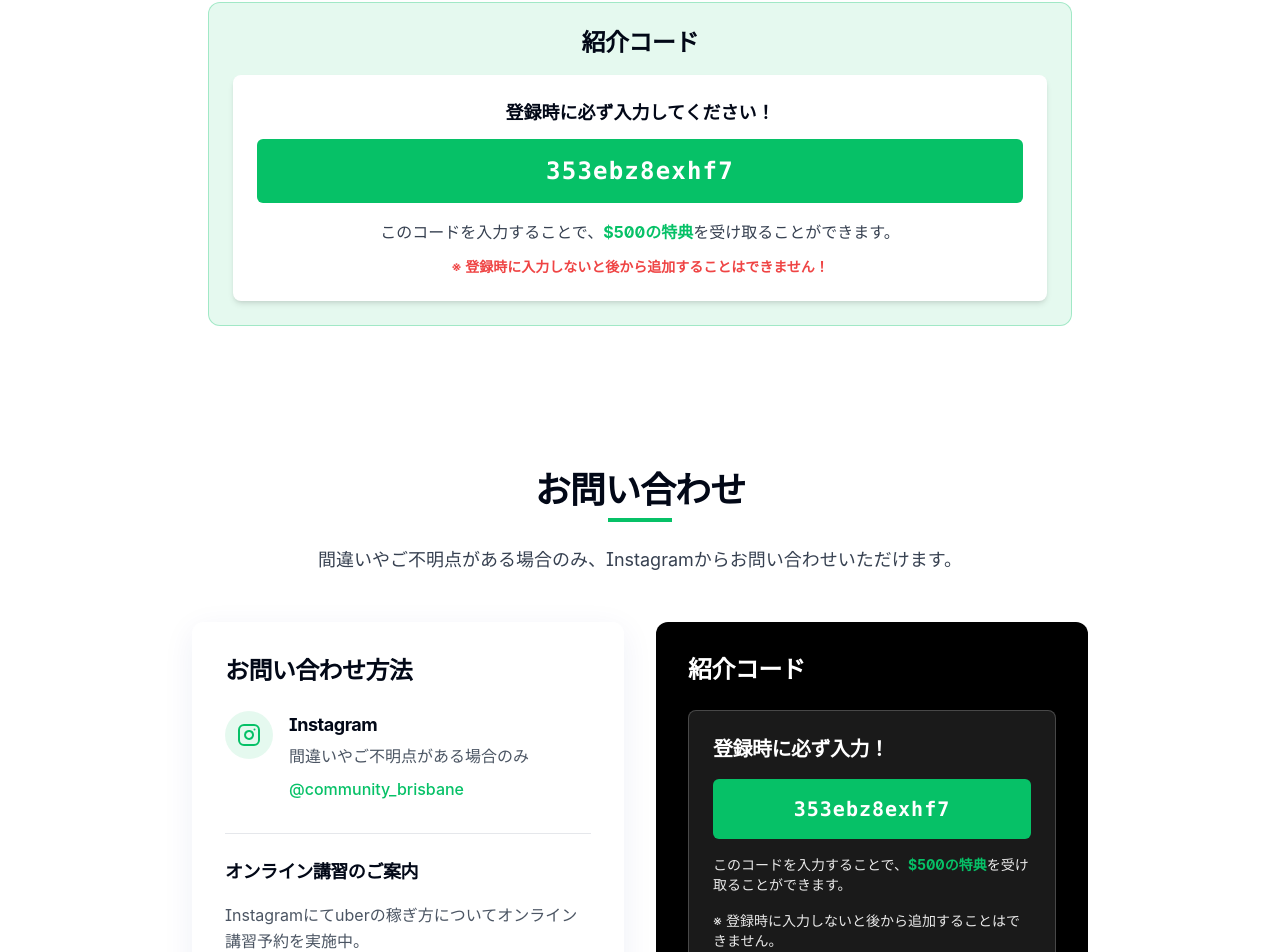
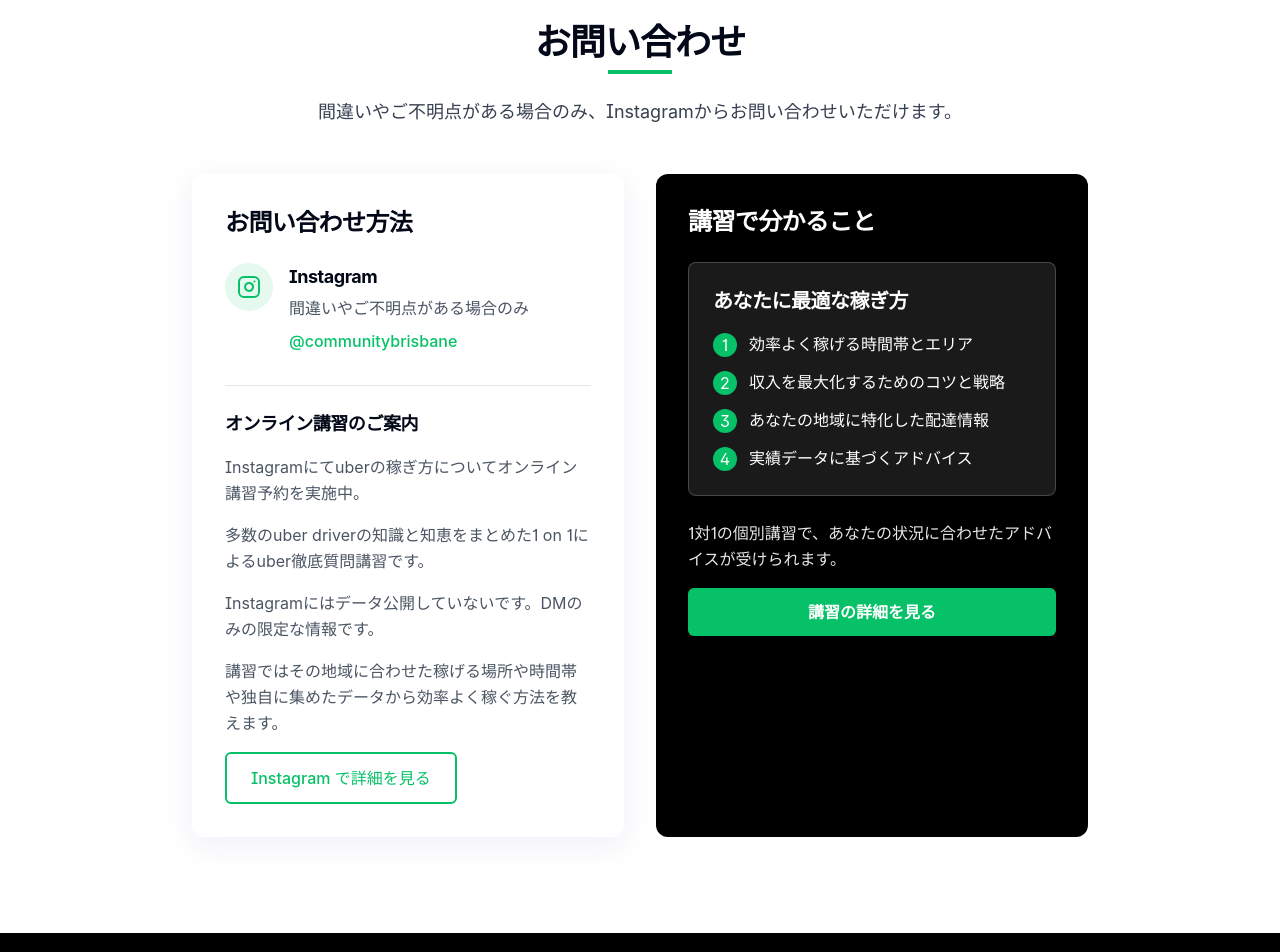
Before and after one commit to communitybrisbane/uber-bikes-guidelines, a React (Vite) app: page /contact in a window 1280 px wide. Shown: the part 318-1270 px from the top of the page. Built offline with nearby package versions, Linux system fonts and the light colour scheme.

Commit message:
Update content and add features
Updates hero section text, adds copy button for referral code, modifies contact section, and adds online course information.

```diff
--- a/src/components/Contact.tsx
+++ b/src/components/Contact.tsx
@@ -28,12 +28,12 @@ const Contact = () => {
                     <h4 className="font-bold text-lg mb-1">Instagram</h4>
                     <p className="text-gray-600 mb-2">間違いやご不明点がある場合のみ</p>
                     <a
-                      href="https://instagram.com/community_brisbane"
+                      href="https://instagram.com/communitybrisbane"
                       target="_blank"
                       rel="noopener noreferrer"
                       className="text-uber-green font-medium hover:underline"
                     >
-                      @community_brisbane
+                      @communitybrisbane
                     </a>
                   </div>
                 </div>
@@ -45,7 +45,7 @@ const Contact = () => {
                   Instagramにてuberの稼ぎ方についてオンライン講習予約を実施中。
                 </p>
                 <p className="text-gray-600 mb-4">
-                  詳細なデータを知りたい方はオンライン講義を予約してください。
+                  多数のuber driverの知識と知恵をまとめた1 on 1によるuber徹底質問講習です。
                 </p>
                 <p className="text-gray-600 mb-4">
                   Instagramにはデータ公開していないです。DMのみの限定な情報です。
@@ -54,7 +54,7 @@ const Contact = () => {
                   講習ではその地域に合わせた稼げる場所や時間帯や独自に集めたデータから効率よく稼ぐ方法を教えます。
                 </p>
                 <a
-                  href="https://instagram.com/community_brisbane"
+                  href="https://instagram.com/communitybrisbane"
                   target="_blank"
                   rel="noopener noreferrer"
                   className="uber-outline-button inline-block"
@@ -67,30 +67,41 @@ const Contact = () => {
 
           <div className="flex-1">
             <div className="bg-uber-black text-white rounded-xl p-8 h-full">
-              <h3 className="text-2xl font-bold mb-6">紹介コード</h3>
+              <h3 className="text-2xl font-bold mb-6">講習で分かること</h3>
 
               <div className="bg-white/10 p-6 rounded-lg mb-6 border border-white/20">
-                <h4 className="font-bold text-xl mb-4">登録時に必ず入力！</h4>
-                <div className="bg-uber-green p-4 rounded-md text-center mb-4">
-                  <p className="text-white font-mono text-xl font-bold tracking-wider">353ebz8exhf7</p>
-                </div>
-                <p className="text-white/90 text-sm mb-4">
-                  このコードを入力することで、<span className="font-bold text-uber-green">$500の特典</span>を受け取ることができます。
-                </p>
-                <p className="text-white/90 text-sm">
-                  ※ 登録時に入力しないと後から追加することはできません。
-                </p>
+                <h4 className="font-bold text-xl mb-4">あなたに最適な稼ぎ方</h4>
+                <ul className="space-y-3">
+                  <li className="flex items-start">
+                    <span className="bg-uber-green text-white rounded-full w-6 h-6 flex items-center justify-center mr-3 flex-shrink-0 mt-0.5">1</span>
+                    <p>効率よく稼げる時間帯とエリア</p>
+                  </li>
+                  <li className="flex items-start">
+                    <span className="bg-uber-green text-white rounded-full w-6 h-6 flex items-center justify-center mr-3 flex-shrink-0 mt-0.5">2</span>
+                    <p>収入を最大化するためのコツと戦略</p>
+                  </li>
+                  <li className="flex items-start">
+                    <span className="bg-uber-green text-white rounded-full w-6 h-6 flex items-center justify-center mr-3 flex-shrink-0 mt-0.5">3</span>
+                    <p>あなたの地域に特化した配達情報</p>
+                  </li>
+                  <li className="flex items-start">
+                    <span className="bg-uber-green text-white rounded-full w-6 h-6 flex items-center justify-center mr-3 flex-shrink-0 mt-0.5">4</span>
+                    <p>実績データに基づくアドバイス</p>
+                  </li>
+                </ul>
               </div>
 
               <div className="space-y-4">
                 <p className="text-white/90">
-                  紹介コードについての詳細は、紹介コードページをご覧ください。
+                  1対1の個別講習で、あなたの状況に合わせたアドバイスが受けられます。
                 </p>
                 <a
-                  href="/referral-code"
+                  href="https://instagram.com/communitybrisbane"
+                  target="_blank"
+                  rel="noopener noreferrer"
                   className="w-full bg-uber-green text-white font-bold py-3 px-6 rounded-md hover:bg-opacity-90 transition-colors focus:outline-none focus:ring-2 focus:ring-white focus:ring-offset-2 focus:ring-offset-uber-black inline-block text-center"
                 >
-                  紹介コードについて詳細を見る
+                  講習の詳細を見る
                 </a>
               </div>
             </div>
--- a/src/components/Footer.tsx
+++ b/src/components/Footer.tsx
@@ -17,7 +17,7 @@ const Footer = () => {
           {/* Logo and About */}
           <div className="col-span-1">
             <Link to="/" className="flex items-center space-x-2 text-white font-bold text-xl mb-4">
-              <span className="text-uber-green">community_</span>
+              <span className="text-uber-green">community</span>
               <span>brisbane</span>
             </Link>
             <p className="text-gray-400 mb-6">
@@ -26,7 +26,7 @@ const Footer = () => {
             </p>
             <div className="flex space-x-4">
               <a
-                href="https://instagram.com/community_brisbane"
+                href="https://instagram.com/communitybrisbane"
                 target="_blank"
                 rel="noopener noreferrer"
                 className="text-gray-400 hover:text-uber-green transition-colors"
@@ -122,7 +122,7 @@ const Footer = () => {
 
         <div className="mt-12 pt-8 border-t border-white/10 flex flex-col md:flex-row justify-between items-center">
           <p className="text-gray-500 text-sm mb-4 md:mb-0">
-            &copy; {new Date().getFullYear()} community_brisbane. All rights reserved.
+            &copy; {new Date().getFullYear()} communitybrisbane. All rights reserved.
           </p>
           <button
             onClick={scrollToTop}
--- a/src/components/Hero.tsx
+++ b/src/components/Hero.tsx
@@ -1,7 +1,10 @@
 
-import { ChevronDown } from 'lucide-react';
+import { ChevronDown, Copy } from 'lucide-react';
+import { useToast } from '@/hooks/use-toast';
 
 const Hero = () => {
+  const { toast } = useToast();
+
   const scrollToGuide = () => {
     const guideElement = document.getElementById('registration-guide');
     if (guideElement) {
@@ -13,6 +16,23 @@ const Hero = () => {
         behavior: 'smooth'
       });
     }
+  };
+
+  const copyReferralCode = () => {
+    navigator.clipboard.writeText('353ebz8exhf7')
+      .then(() => {
+        toast({
+          title: "紹介コードをコピーしました",
+          description: "登録フォームに貼り付けてください",
+        });
+      })
+      .catch(() => {
+        toast({
+          title: "コピーに失敗しました",
+          description: "手動でコピーしてください",
+          variant: "destructive",
+        });
+      });
   };
 
   return (
@@ -34,7 +54,7 @@ const Hero = () => {
         <div className="animate-fade-up">
           <h1 className="text-white text-4xl md:text-5xl lg:text-6xl font-bold mb-6 leading-tight">
             スキマ時間で簡単に収入UP！<br className="hidden sm:inline" />
-            <span className="text-uber-green">登録費用$40で始める新しい働き方</span>
+            <span className="text-uber-green">＄50で始める副業uber</span>
           </h1>
 
           <p className="text-white text-xl md:text-2xl mb-8 max-w-2xl mx-auto">
@@ -45,7 +65,16 @@ const Hero = () => {
           </p>
 
           <div className="glass-panel-dark p-4 rounded-lg inline-block mb-8">
-            <p className="text-white text-lg font-mono tracking-wider">紹介コード: <span className="text-uber-green font-bold">353ebz8exhf7</span></p>
+            <div className="flex items-center justify-center">
+              <p className="text-white text-lg font-mono tracking-wider mr-2">紹介コード: <span className="text-uber-green font-bold">353ebz8exhf7</span></p>
+              <button
+                onClick={copyReferralCode}
+                className="bg-uber-green/20 hover:bg-uber-green/30 p-2 rounded-md transition-colors"
+                aria-label="紹介コードをコピー"
+              >
+                <Copy size={18} className="text-uber-green" />
+              </button>
+            </div>
           </div>
 
           <div className="flex flex-col sm:flex-row items-center justify-center gap-4 mt-10">
--- a/src/pages/ContactPage.tsx
+++ b/src/pages/ContactPage.tsx
@@ -33,7 +33,7 @@ const ContactPage = () => {
   return (
     <>
       <Helmet>
-        <title>お問い合わせ | Uber Eats配達員登録ガイド | community_brisbane</title>
+        <title>お問い合わせ | Uber Eats配達員登録ガイド | communitybrisbane</title>
         <meta name="description" content="Uber Eats配達員登録に関するご質問やサポートのご依頼は、お気軽にお問い合わせください。" />
       </Helmet>
 
@@ -44,26 +44,8 @@ const ContactPage = () => {
             <div className="container mx-auto px-4">
               <h1 className="text-4xl md:text-5xl font-bold text-center mb-6">お問い合わせ</h1>
               <p className="text-xl text-center text-gray-700 max-w-3xl mx-auto">
-                登録方法のご質問などは、Instagram(@community_brisbane)からお気軽にお問い合わせください。
+                Instagramからお気軽にお問い合わせください。
               </p>
-            </div>
-          </div>
-
-          <div className="max-w-4xl mx-auto my-12 px-4">
-            <div className="bg-uber-green/10 p-6 rounded-xl border border-uber-green/30 text-center">
-              <h2 className="text-2xl font-bold mb-4">紹介コード</h2>
-              <div className="bg-white p-6 rounded-lg shadow-md">
-                <p className="font-bold text-lg mb-3">登録時に必ず入力してください！</p>
-                <div className="bg-uber-green p-4 rounded-md mb-4">
-                  <p className="text-white font-mono text-2xl font-bold tracking-wider">353ebz8exhf7</p>
-                </div>
-                <p className="text-gray-700 mb-3">
-                  このコードを入力することで、<span className="font-bold text-uber-green">$500の特典</span>を受け取ることができます。
-                </p>
-                <p className="text-red-500 text-sm font-semibold">
-                  ※ 登録時に入力しないと後から追加することはできません！
-                </p>
-              </div>
             </div>
           </div>
 
--- a/src/pages/Index.tsx
+++ b/src/pages/Index.tsx
@@ -12,7 +12,7 @@ const Index = () => {
   return (
     <>
       <Helmet>
-        <title>Uber Eats配達員登録ガイド | community_brisbane</title>
+        <title>Uber Eats配達員登録ガイド | communitybrisbane</title>
         <meta name="description" content="オーストラリア・ブリスベンでのUber Eats配達員登録方法と効率的な稼ぎ方のガイド。ワーキングホリデー向けの情報が満載。" />
       </Helmet>
 
@@ -33,8 +33,36 @@ const Index = () => {
             <div className="container mx-auto px-4 relative z-10">
               <h2 className="text-3xl md:text-4xl font-bold text-center mb-8">Uber Eatsで自由な働き方を実現</h2>
               <p className="text-xl text-center text-gray-700 max-w-3xl mx-auto mb-12">
-                好きな時間に働ける！スキマ時間に最適！迷ったらとりあえず登録！
+                好きな時間に働ける！短時間のスキマ時間にぴったり！迷ったらとりあえず登録！
               </p>
+
+              <div className="max-w-4xl mx-auto mb-16">
+                <div className="grid grid-cols-1 md:grid-cols-3 gap-6">
+                  <div className="glass-panel rounded-xl p-6 text-center transition-all duration-300 hover:-translate-y-1">
+                    <div className="bg-uber-green/10 rounded-full w-16 h-16 flex items-center justify-center mx-auto mb-4">
+                      <Clock className="text-uber-green" size={24} />
+                    </div>
+                    <h3 className="text-xl font-bold mb-3">好きな時間に働ける</h3>
+                    <p className="text-gray-600">自分のライフスタイルに合わせて働ける自由なシフトが魅力。短時間のスキマ時間にぴったり！</p>
+                  </div>
+
+                  <div className="glass-panel rounded-xl p-6 text-center transition-all duration-300 hover:-translate-y-1">
+                    <div className="bg-uber-green/10 rounded-full w-16 h-16 flex items-center justify-center mx-auto mb-4">
+                      <FileCheck className="text-uber-green" size={24} />
+                    </div>
+                    <h3 className="text-xl font-bold mb-3">登録は簡単！今すぐ始められる</h3>
+                    <p className="text-gray-600">オンライン手続きがメインで、すぐに収入が得られます。登録のハードルが低いのが特徴です。</p>
+                  </div>
+
+                  <div className="glass-panel rounded-xl p-6 text-center transition-all duration-300 hover:-translate-y-1">
+                    <div className="bg-uber-green/10 rounded-full w-16 h-16 flex items-center justify-center mx-auto mb-4">
+                      <DollarSign className="text-uber-green" size={24} />
+                    </div>
+                    <h3 className="text-xl font-bold mb-3">迷ったらとりあえず登録！</h3>
+                    <p className="text-gray-600">登録は無料で始められるので、とりあえず登録してみましょう。クライムチェック($50)は後から支払いOK。</p>
+                  </div>
+                </div>
+              </div>
 
               <div className="grid grid-cols-1 sm:grid-cols-2 lg:grid-cols-3 gap-6">
                 <Link to="/registration" className="glass-panel hover:shadow-glass-hover rounded-xl p-6 text-center transition-all duration-300 hover:-translate-y-1">
@@ -100,8 +128,18 @@ const Index = () => {
               <div className="bg-white/80 backdrop-blur-sm p-6 rounded-xl max-w-2xl mx-auto shadow-lg">
                 <h2 className="text-3xl font-bold text-center mb-4">紹介コードで$500ボーナス</h2>
                 <p className="text-lg text-center mb-6">登録時に紹介コードを入力することで特典を受け取れます</p>
-                <div className="bg-uber-green/10 p-4 rounded-md text-center mb-4">
-                  <p className="text-uber-green font-mono text-2xl font-bold tracking-wider">353ebz8exhf7</p>
+                <div className="bg-uber-green/10 p-4 rounded-md text-center mb-4 flex items-center justify-center">
+                  <p className="text-uber-green font-mono text-2xl font-bold tracking-wider mr-2">353ebz8exhf7</p>
+                  <button
+                    onClick={() => {
+                      navigator.clipboard.writeText('353ebz8exhf7');
+                      alert('紹介コードをコピーしました');
+                    }}
+                    className="bg-uber-green/20 hover:bg-uber-green/30 p-2 rounded-md transition-colors"
+                    aria-label="紹介コードをコピー"
+                  >
+                    <Copy size={18} className="text-uber-green" />
+                  </button>
                 </div>
                 <p className="text-center text-gray-600 text-sm">※ 登録時に入力しないと後から追加することはできません</p>
               </div>
@@ -165,7 +203,7 @@ const Index = () => {
                         <ArrowRight className="text-uber-green mt-1 mr-2 flex-shrink-0" size={16} />
                         <div>
                           <p className="font-medium">クライムチェック（犯罪歴確認）</p>
-                          <p className="text-sm text-gray-600">費用約$40、完了まで約3日</p>
+                          <p className="text-sm text-gray-600">費用約$50、完了まで約3日</p>
                         </div>
                       </li>
                     </ul>
```
